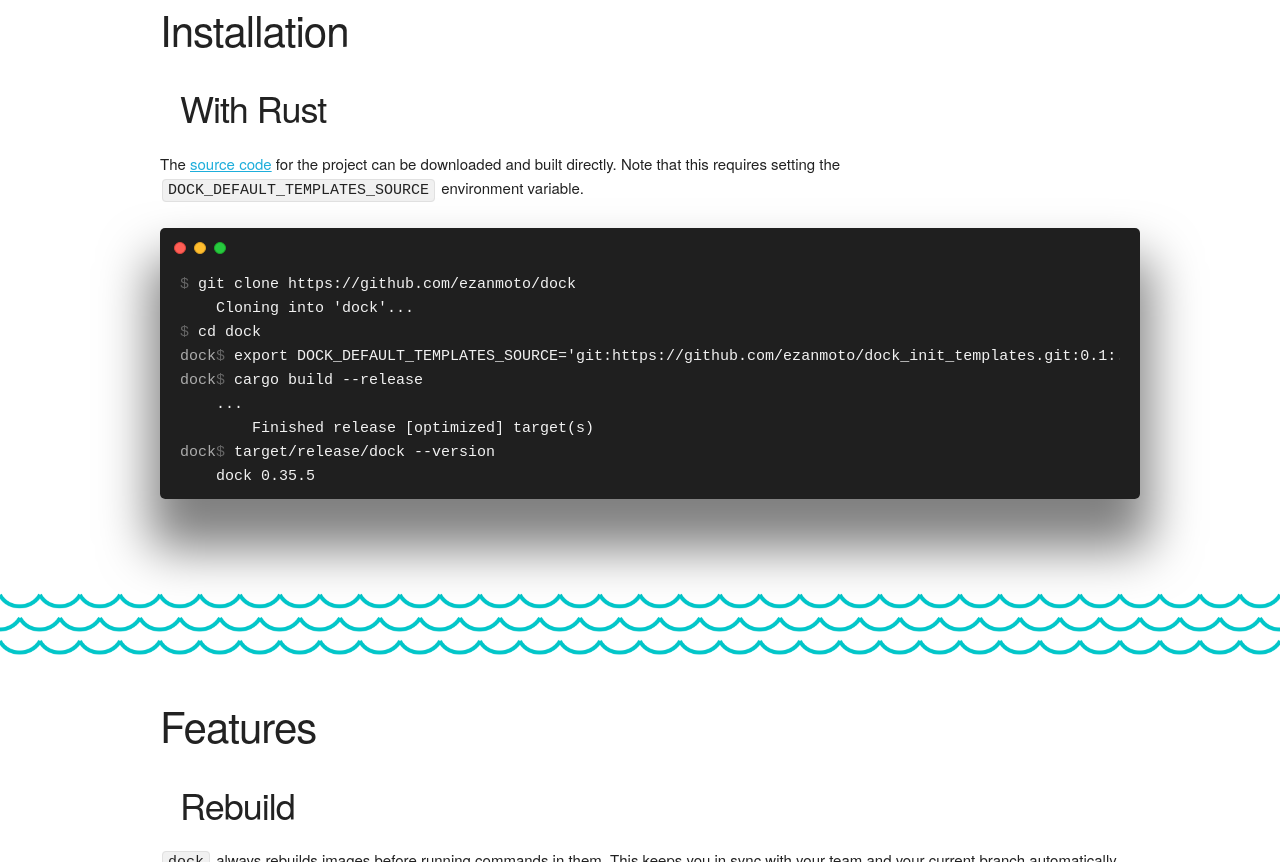
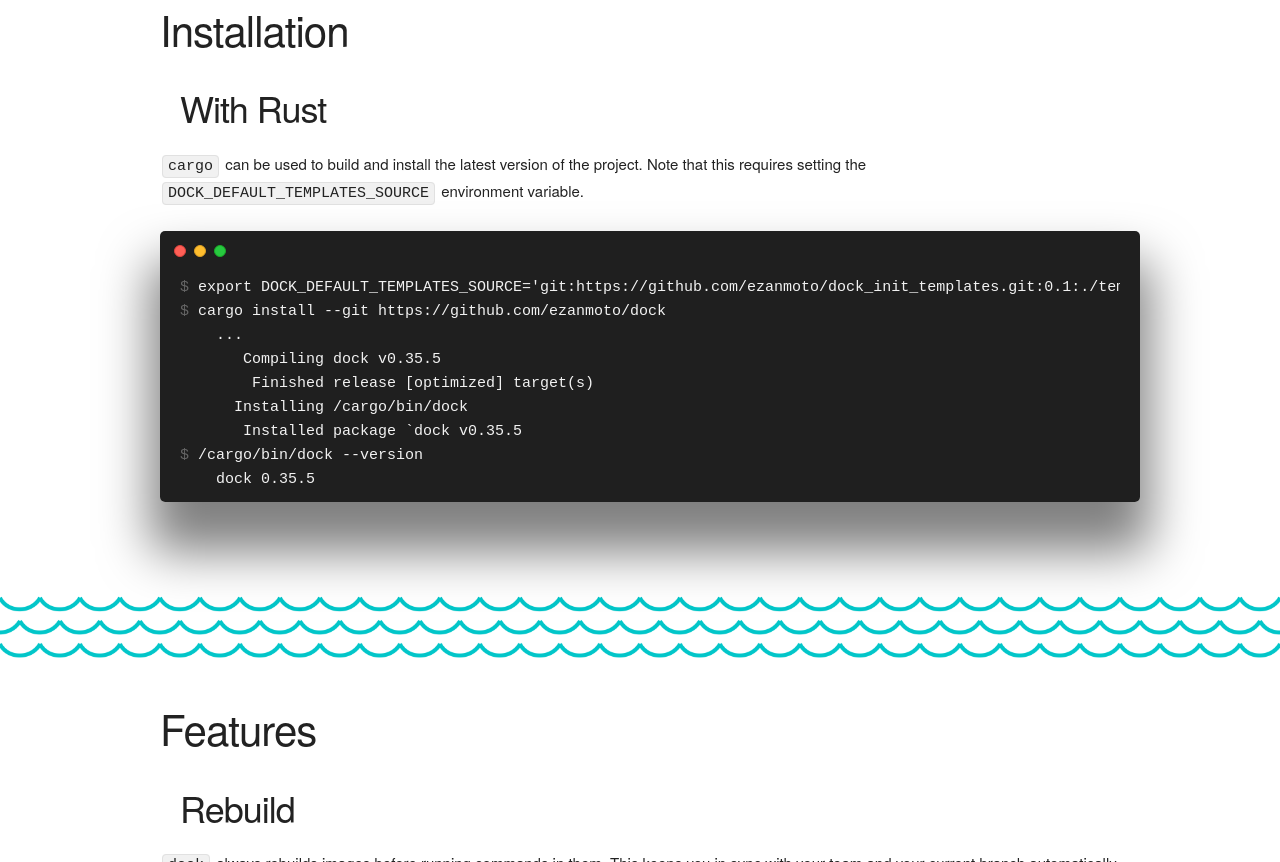
Before and after one commit to eZanmoto/dock_landing, a website built with Vite: page index.html in a window 1280 px wide. Shown: the part 2341-3203 px from the top of the page. Built offline with nearby package versions, Linux system fonts and the light colour scheme.

Commit message:
Simplify installation instructions using Rust

```diff
--- a/index.html
+++ b/index.html
@@ -159,9 +159,8 @@
           <li>
             <h3>With Rust</h3>
             <p>
-              The <a href="https://github.com/ezanmoto/dock">source code</a>
-              for the project can be downloaded and built directly. Note that
-              this requires setting the
+              <code>cargo</code> can be used to build and install the latest
+              version of the project. Note that this requires setting the
               <code>DOCK_DEFAULT_TEMPLATES_SOURCE</code> environment variable.
             </p>
             <div class="code-editor">
@@ -171,14 +170,14 @@
                 <span class="control-button green"></span>
               </div>
               <pre>
-<span class="prompt"><span class="dollar">$</span></span> git clone https://github.com/ezanmoto/dock
-    Cloning into 'dock'...
-<span class="prompt"><span class="dollar">$</span></span> cd dock
-<span class="prompt">dock<span class="dollar">$</span></span> export DOCK_DEFAULT_TEMPLATES_SOURCE='git:https://github.com/ezanmoto/dock_init_templates.git:0.1:./templates'
-<span class="prompt">dock<span class="dollar">$</span></span> cargo build --release
+<span class="prompt"><span class="dollar">$</span></span> export DOCK_DEFAULT_TEMPLATES_SOURCE='git:https://github.com/ezanmoto/dock_init_templates.git:0.1:./templates'
+<span class="prompt"><span class="dollar">$</span></span> cargo install --git https://github.com/ezanmoto/dock
     ...
+       Compiling dock v0.35.5
         Finished release [optimized] target(s)
-<span class="prompt">dock<span class="dollar">$</span></span> target/release/dock --version
+      Installing /cargo/bin/dock
+       Installed package `dock v0.35.5
+<span class="prompt"><span class="dollar">$</span></span> /cargo/bin/dock --version
     dock 0.35.5</pre>
             </div>
           </li>
```
